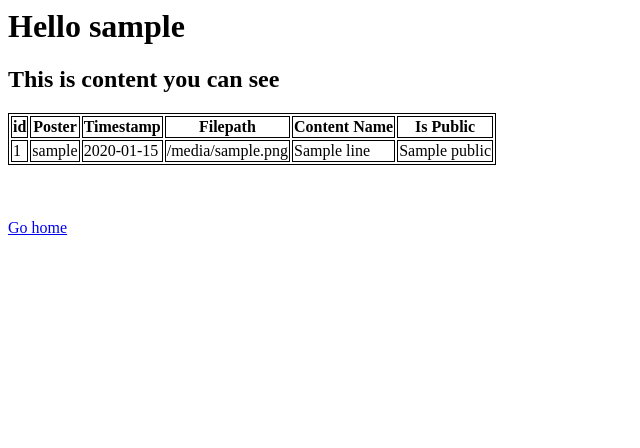
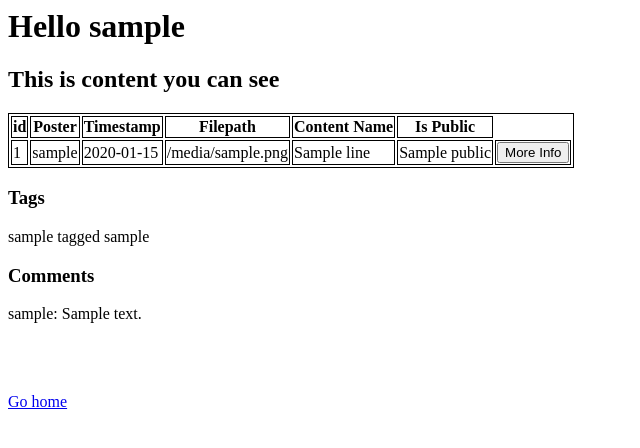
Before and after one commit to jakegold/databases_project, a Flask app: template templates/content.html in a window 1280 px wide. Shown: the top 448 px of the page, without its empty margins (0-640 px from the left). Run offline with Flask 2, Linux system fonts and the light colour scheme; the template is opened without the code that fills it: most values are stand-ins (such as "Sample title", 1, 10 or a date in 2020).

Commit message:
to view content

```diff
--- a/templates/content.html
+++ b/templates/content.html
@@ -5,8 +5,6 @@
 	<h1>Hello {{username}}</h1>
 
 	<h2>This is content you can see</h2>
-
-
 
 
 <style type="text/css">
@@ -31,13 +29,31 @@
 		<td>{{line.file_path}}</td>
 		<td>{{line.content_name}}</td>
 		<td>{{line.public}}</td>
+		<form action="/tags" method="POST">
+			<td><button type="submit" name="view tags" value={{line.id}}>More Info</td>
+		</form>
 	</tr>
 {% endfor %}
+
 </table>
 
+{%if tags%}
+	<h3>Tags</h3>
+	{% for line2 in tags %}
+		<p>{{line2.username_tagger}} tagged {{line2.username_taggee}}</p>
+	{% endfor %}
+{%endif%}
+{%if comments%}
+<h3>Comments</h3>
+	{% for line2 in comments %}
+		<p>{{line2.username}}: {{line2.comment_text}}</p>
+	{% endfor %}
+</table>
+{%endif%}
 <br>
 <br>
 <br>
+
 <a href="/home">Go home</a>
 
 </body>
```
